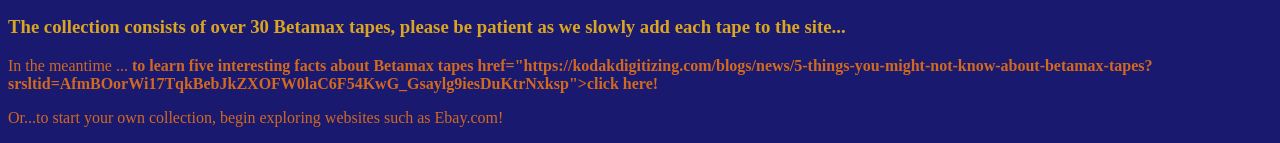
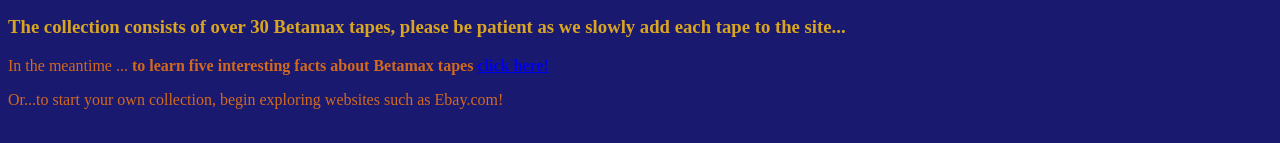
Before and after one commit to marleysaldivar23/marleysaldivar23.github.io, a plain HTML site: page index.html in a window 1280 px wide. Shown: the part 707-850 px from the top of the page. Drawn offline with Linux system fonts and the light colour scheme.

Commit message:
Update index.html

```diff
--- a/index.html
+++ b/index.html
@@ -13,7 +13,7 @@
 <p> <img src="betamax_bttf.jpg" alt="Back to the Future (1985) Betamax tape"> </p>
 <p> <em><strong>Background:</strong> This Back to the Future Tape, released in 1986, was the tape that started it all! Marley decided to make this tape her first Betamax purchase because of its significance as a 1980s period piece (due to its depiction of 1980s fashion, politics and language), and the fact that it is her favorite film!</em></p>
 <h3> The collection consists of over 30 Betamax tapes, please be patient as we slowly add each tape to the site... </h3>
-<p>In the meantime ... <strong>to learn five interesting facts about Betamax tapes <a> href="https://kodakdigitizing.com/blogs/news/5-things-you-might-not-know-about-betamax-tapes?srsltid=AfmBOorWi17TqkBebJkZXOFW0laC6F54KwG_Gsaylg9iesDuKtrNxksp">click here!</strong> </a> </p>
+<p>In the meantime ... <strong>to learn five interesting facts about Betamax tapes <a href="https://kodakdigitizing.com/blogs/news/5-things-you-might-not-know-about-betamax-tapes?srsltid=AfmBOorWi17TqkBebJkZXOFW0laC6F54KwG_Gsaylg9iesDuKtrNxksp">click here!</strong></a></p>
 <p> Or...to start your own collection, begin exploring websites such as Ebay.com!</p>
 </body>
 </html>
```
